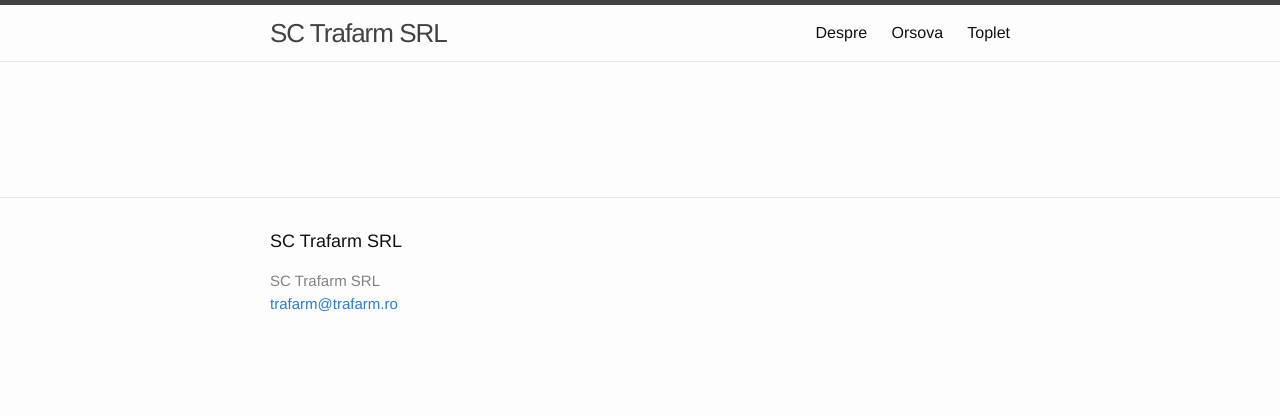
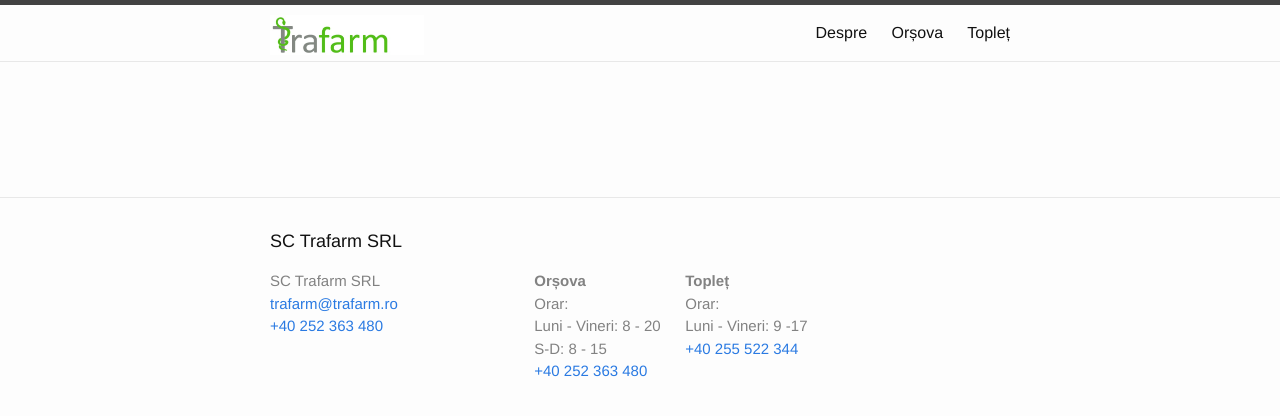
Before and after one commit to Trafarm/trafarm.github.io, a Jekyll site: the page built from index.html, in a window 1280 px wide. Shown: the top 416 px of the page. Built offline with Jekyll 4.4.1, drawn with Linux system fonts in a browser that asks for light colours.

```diff
--- a/_config.yml
+++ b/_config.yml
@@ -7,7 +7,10 @@
 
 # Site settings
 title: SC Trafarm SRL
+town1: Orsova
 email: trafarm@trafarm.ro
+phone: "+40 252 363 480"
+phone2: "+40 255 522 344"
 description: > # this means to ignore newlines until "baseurl:"
 
 baseurl: "" # the subpath of your site, e.g. /blog
@@ -15,3 +18,9 @@ url: "http://www.trafarm.ro" # the base hostname & protocol for your site
 
 # Build settings
 markdown: kramdown
+
+location: Trafarm
+address: 1 Decembrie 1918, Orsova, Mehedinti, Romania
+address2: 1 Cearda, Toplet, Caras Severin, Topleț 327400, Romania
+
+google_api_key: AIzaSyDU-T9LDgbnuQEUdUgeA4q63dFSQSwLhdM
--- a/_includes/footer.html
+++ b/_includes/footer.html
@@ -5,32 +5,34 @@
     <h2 class="footer-heading">{{ site.title }}</h2>
 
     <div class="footer-col-wrapper">
+
       <div class="footer-col footer-col-1">
         <ul class="contact-list">
           <li>{{ site.title }}</li>
           <li><a href="mailto:{{ site.email }}">{{ site.email }}</a></li>
+          <li><a href="tel:{{ site.phone }}">{{ site.phone }}</a></li>
         </ul>
       </div>
 
       <div class="footer-col footer-col-2">
-        <ul class="social-media-list">
-          {% if site.github_username %}
-          <li>
-            {% include icon-github.html username=site.github_username %}
-          </li>
-          {% endif %}
-
-          {% if site.twitter_username %}
-          <li>
-            {% include icon-twitter.html username=site.twitter_username %}
-          </li>
-          {% endif %}
+        <ul class="contact-list">
+          <li><b>Orșova</b></li>
+          <li>Orar:</li>
+          <li>Luni - Vineri: 8 - 20</li>
+          <li>S-D: 8 - 15</li>
+          <li><a href="tel:{{ site.phone }}">{{ site.phone }}</a></li>
         </ul>
       </div>
 
       <div class="footer-col footer-col-3">
-        <p>{{ site.description }}</p>
-      </div>
+        <ul class="contact-list">
+          <li><b>Topleț</b></li>
+          <li>Orar:</li>
+          <li>Luni - Vineri: 9 -17</li>
+          <li><a href="tel:{{ site.phone2 }}">{{ site.phone2 }}</a></li>
+        </ul>
+        </div>
+
     </div>
 
   </div>
--- a/_includes/header.html
+++ b/_includes/header.html
@@ -1,8 +1,9 @@
 <header class="site-header">
-
   <div class="wrapper">
 
-    <a class="site-title" href="{{ site.baseurl }}/">{{ site.title }}</a>
+    <a class="site-title" href="{{ site.baseurl }}/">
+      <img src="/img/header.jpg" height="40px">
+    </a>
 
     <nav class="site-nav">
       <a href="#" class="menu-icon">
--- a/orsova.md
+++ b/orsova.md
@@ -1,5 +1,5 @@
 ---
-layout: page
-title: Orsova
+layout: orsova
+title: Orșova
 permalink: /orsova/
 ---
```
Also changed, not shown: _layouts/orsova.html (added, +18 -0 lines), _layouts/toplet.html (added, +18 -0 lines), toplet.md (+2 -2 lines), favicon.ico (added), img/header.jpg (added).
